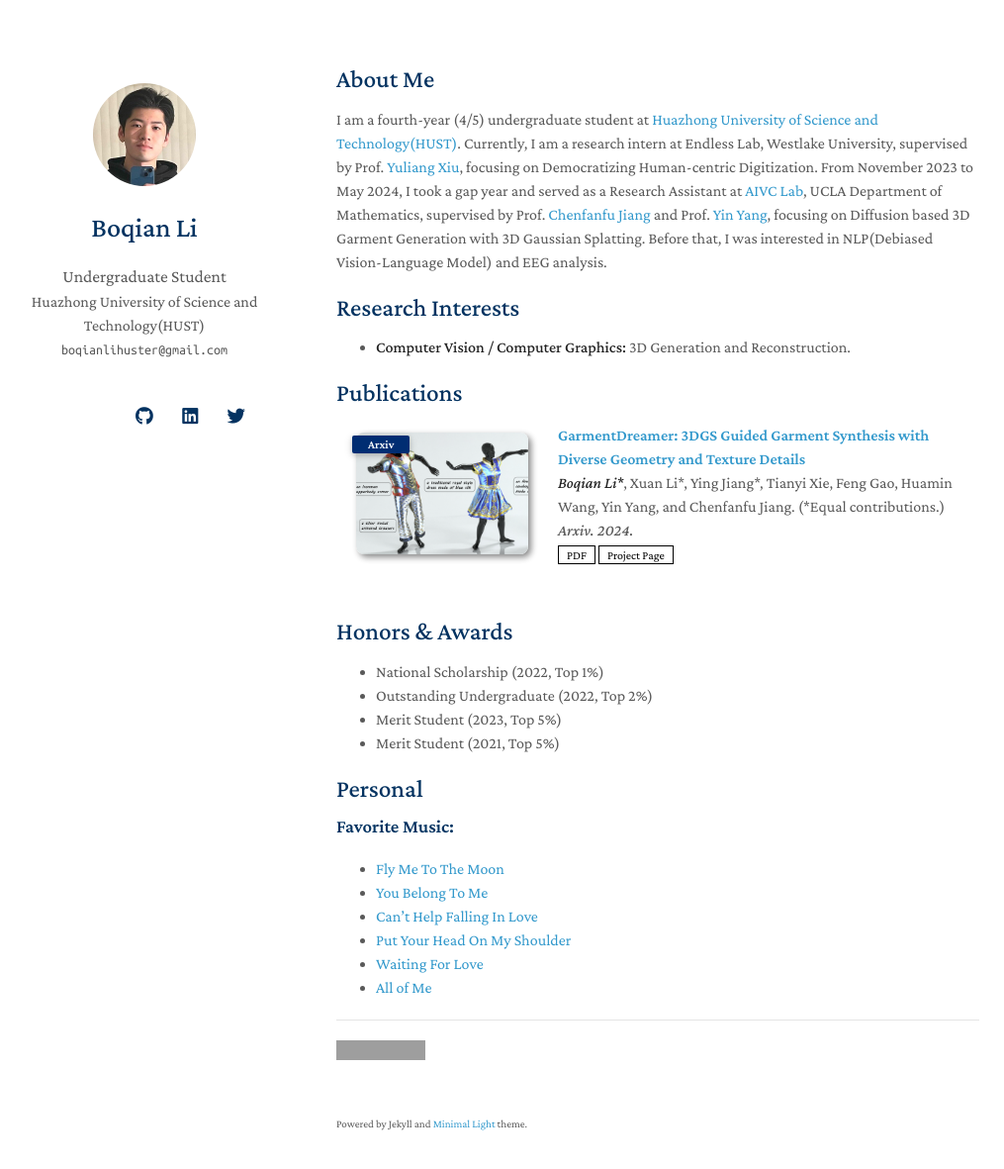
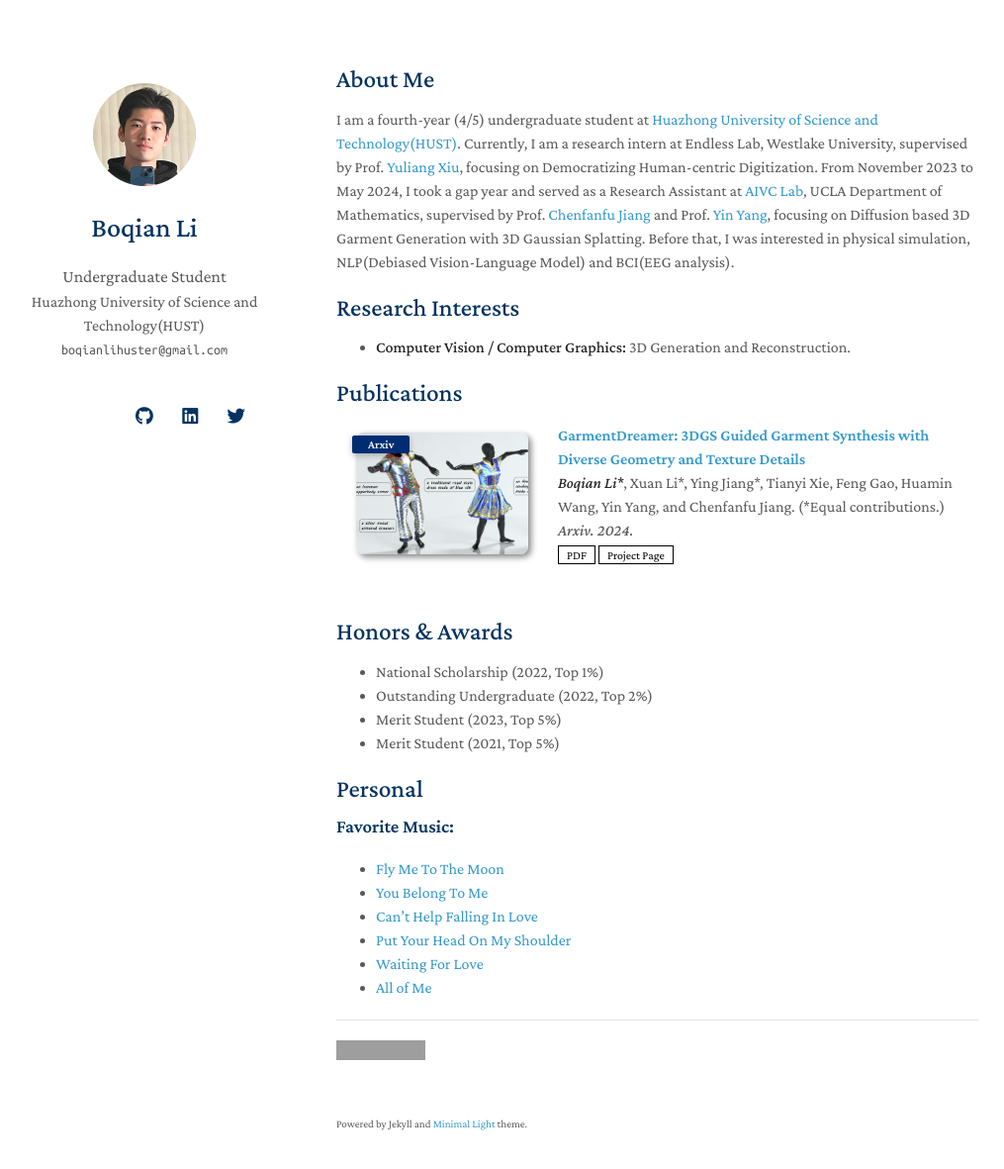
Before and after one commit to boqian-li/boqian-li.github.io, a Jekyll site: the page built from index.md, in a window 1280 px wide and 1216 px high. Shown: the top 1181 px of the window at 99% size, without its empty margins (130-1145 px from the left). Built offline with Jekyll 4.4.1, drawn with Linux system fonts in a browser that asks for light colours; nearby versions of some CDN libraries; a style sheet for code colours, icons or effects is not loaded; our own code applies the rules of GitHub Pages for plain Markdown files; grey boxes are pictures that could not be loaded.

Commit message:
Update index.md

```diff
--- a/index.md
+++ b/index.md
@@ -5,7 +5,7 @@
 ## About Me
 
 I am a fourth-year (4/5) undergraduate student at <a href="https://english.hust.edu.cn/" style="color: light-blue;">Huazhong University of Science and Technology(HUST)</a>.
-Currently, I am a research intern at Endless Lab, Westlake University, supervised by Prof. <a href="https://xiuyuliang.cn/" style="color: light-blue;">Yuliang Xiu</a>, focusing on Democratizing Human-centric Digitization. From November 2023 to May 2024, I took a gap year and served as a Research Assistant at <a href="https://www.math.ucla.edu/aivc/" style="color: light-blue;">AIVC Lab</a>, UCLA Department of Mathematics, supervised by Prof. <a href="https://www.math.ucla.edu/~cffjiang/index.html" style="color: light-blue;">Chenfanfu Jiang</a> and Prof. <a href="https://yangzzzy.github.io/" style="color: light-blue;">Yin Yang</a>, focusing on Diffusion based 3D Garment Generation with 3D Gaussian Splatting. Before that, I was interested in NLP(Debiased Vision-Language Model) and EEG analysis.
+Currently, I am a research intern at Endless Lab, Westlake University, supervised by Prof. <a href="https://xiuyuliang.cn/" style="color: light-blue;">Yuliang Xiu</a>, focusing on Democratizing Human-centric Digitization. From November 2023 to May 2024, I took a gap year and served as a Research Assistant at <a href="https://www.math.ucla.edu/aivc/" style="color: light-blue;">AIVC Lab</a>, UCLA Department of Mathematics, supervised by Prof. <a href="https://www.math.ucla.edu/~cffjiang/index.html" style="color: light-blue;">Chenfanfu Jiang</a> and Prof. <a href="https://yangzzzy.github.io/" style="color: light-blue;">Yin Yang</a>, focusing on Diffusion based 3D Garment Generation with 3D Gaussian Splatting. Before that, I was interested in physical simulation, NLP(Debiased Vision-Language Model) and BCI(EEG analysis).
 
 
 ## Research Interests
```
